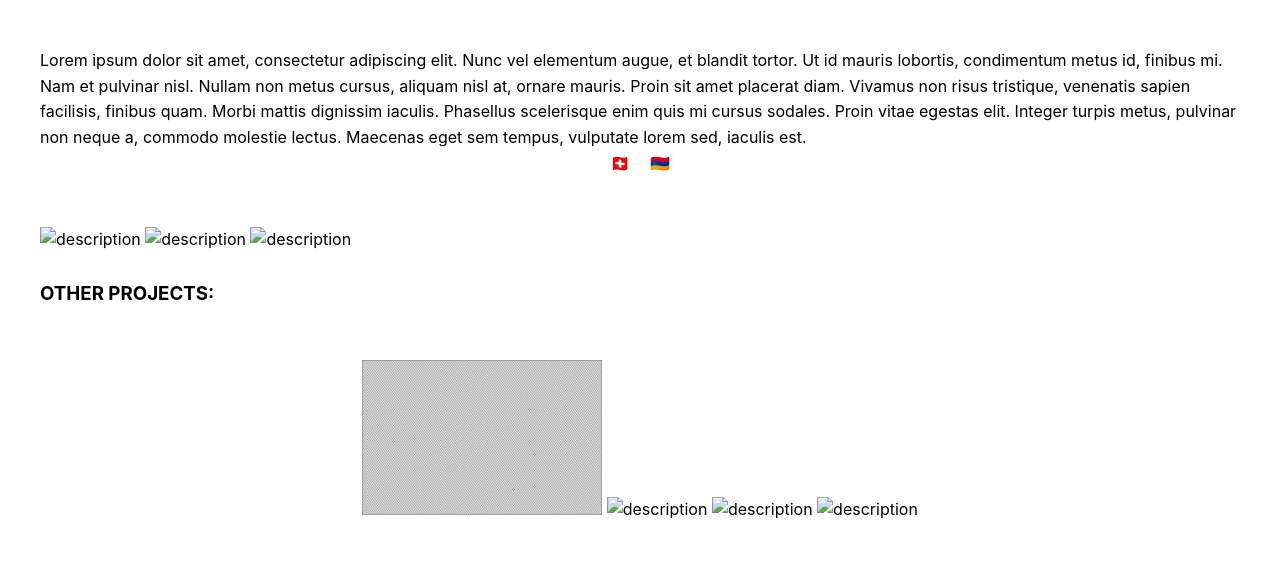
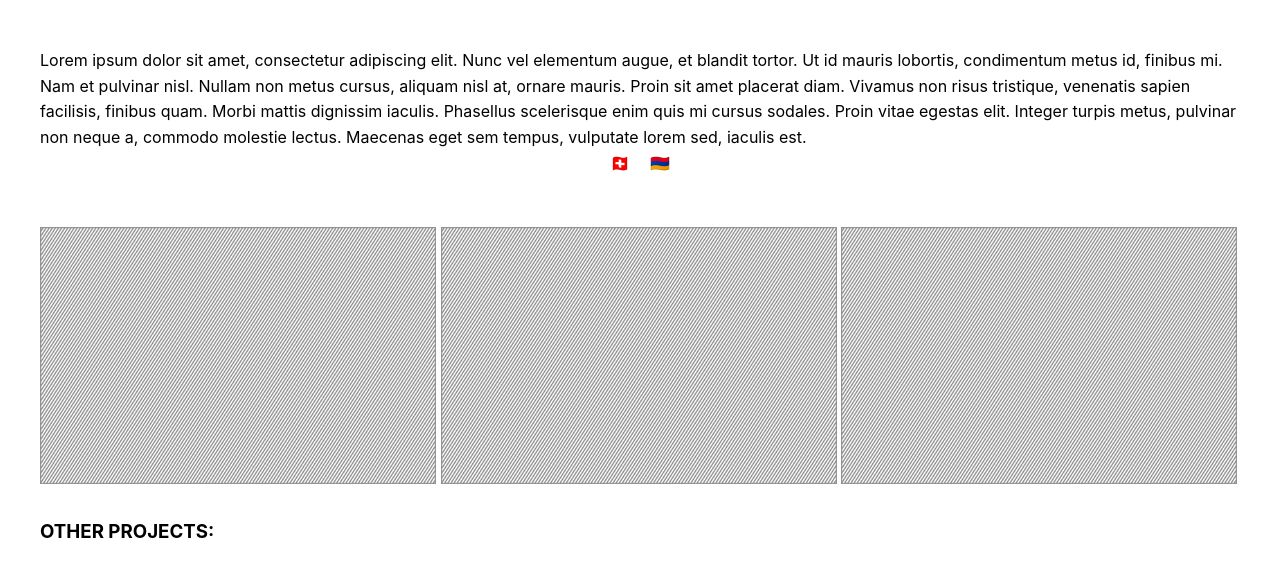
Before and after one commit to jadziah/yewb2, a website: page assets/pages/project-example.html in a window 1280 px wide. Shown: the part 199-772 px from the top of the page. Drawn offline with Linux system fonts and the light colour scheme; files whose address does not match are found by name; a web font is replaced by a local one.

Commit message:
Update project-example.html

```diff
--- a/assets/pages/project-example.html
+++ b/assets/pages/project-example.html
@@ -26,20 +26,20 @@
 
 
             <br></br>
-            <img  src="./assets/images/Empty Image PNG.png" style="width:33%; height:auto" alt="description">
-            <img  src="./assets/images/Empty Image PNG.png" style="width:33%; height:auto" alt="description">
-            <img  src="./assets/images/Empty Image PNG.png" style="width:33%; height:auto" alt="description">
+            <img  src="/yewb2/assets/images/Empty Image PNG.png" style="width:33%; height:auto" alt="description">
+            <img  src="/yewb2/assets/images/Empty Image PNG.png" style="width:33%; height:auto" alt="description">
+            <img  src="/yewb2/assets/images/Empty Image PNG.png" style="width:33%; height:auto" alt="description">
             <br></br>
             <h3>OTHER PROJECTS:</h3>
             <br></br>
             <!-- TODO: ADD ANOTHER PROJECTS HERE-->
-            <p style="text-align:center"> <img  src="/assets/images/Empty Image PNG.png" style="width:20%; height:auto " alt="description">
-            <img  src="./assets/images/Empty Image PNG.png" style="width:20%; height:auto" alt="description">
-            <img  src="./assets/images/Empty Image PNG.png" style="width:20%; height:auto" alt="description">
-            <img  src="./assets/images/Empty Image PNG.png" style="width:20%; height:auto" alt="description">
+            <p style="text-align:center"> <img  src="/yewb2/assets/images/Empty Image PNG.png" style="width:20%; height:auto " alt="description">
+            <img  src="/yewb2/assets/images/Empty Image PNG.png" style="width:20%; height:auto" alt="description">
+            <img  src="/yewb2/assets/images/Empty Image PNG.png" style="width:20%; height:auto" alt="description">
+            <img  src="/yewb2/assets/images/Empty Image PNG.png" style="width:20%; height:auto" alt="description">
             <p>
             <br></br>
-             <p style="text-align: center;"><a href="./assets/pages/projects3.html">Return to Homepage</a></p>
+             <p style="text-align: center;"><a href="/yewb2/assets/pages/projects3.html">Return to Homepage</a></p>
             </div>
 
 
```
